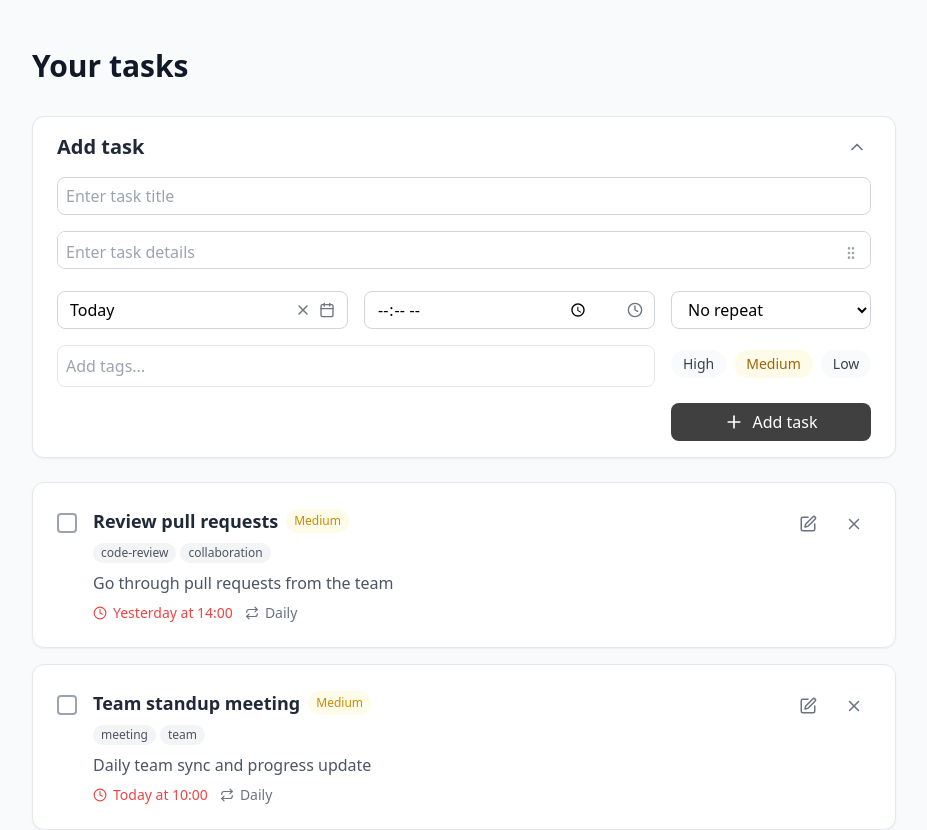
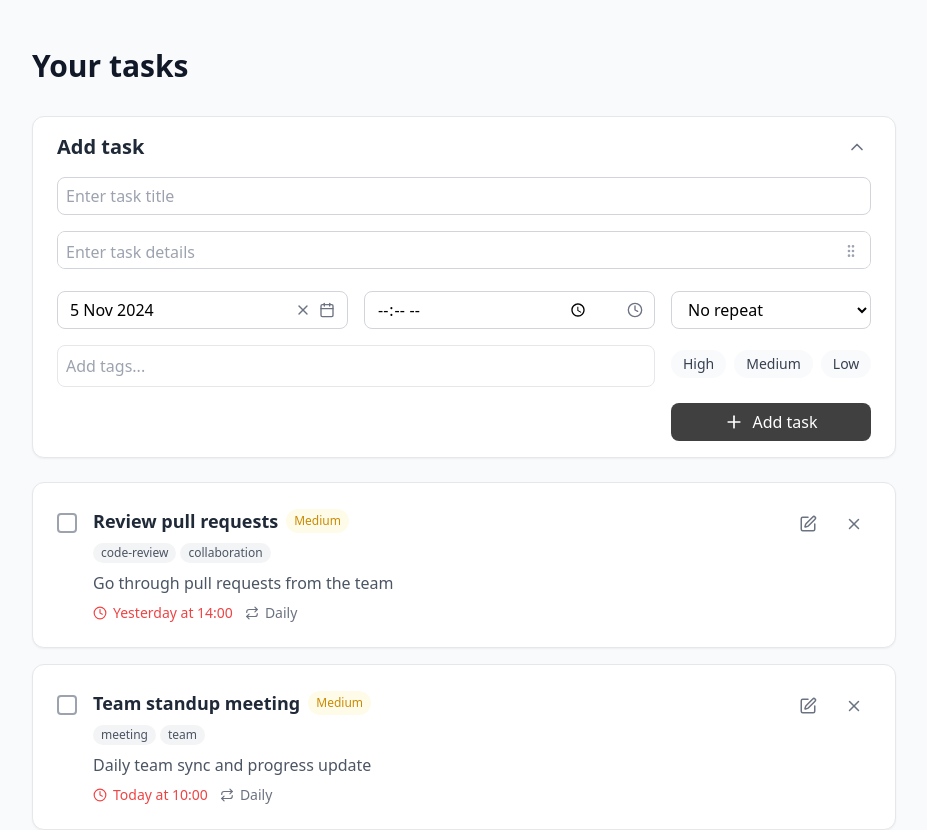
Before and after one commit to hackerman70000/To-Do-App, a React (Create React App) app: page / in a window 1280 px wide. Shown: the top 830 px of the page, without its empty margins (176-1103 px from the left). Built offline with nearby package versions, Linux system fonts and the light colour scheme.

Commit message:
Change date display

```diff
--- a/src/App.js
+++ b/src/App.js
@@ -12,7 +12,7 @@ function App() {
     details: '',
     dueDate: new Date().toISOString().split('T')[0],
     dueTime: '',
-    priority: 'medium',
+    priority: '',
     tags: [],
     recurrence: 'none'
   });
--- a/src/components/task/TaskForm.js
+++ b/src/components/task/TaskForm.js
@@ -1,3 +1,4 @@
+import { format } from 'date-fns';
 import { Calendar, ChevronDown, ChevronUp, Clock, GripVertical, Plus, X } from 'lucide-react';
 import React, { useState } from 'react';
 import { TagInput } from './components/TagInput';
@@ -14,17 +15,7 @@ const TaskForm = ({ newTask, setNewTask, addTask }) => {
 
   const formatDisplayDate = (dateStr) => {
     if (!dateStr) return '';
-
-    const today = new Date();
-    const inputDate = new Date(dateStr);
-
-    today.setHours(0, 0, 0, 0);
-    inputDate.setHours(0, 0, 0, 0);
-
-    if (inputDate.getTime() === today.getTime()) {
-      return 'Today';
-    }
-    return dateStr;
+    return format(new Date(dateStr), "d MMM yyyy");
   };
 
   const clearDate = (e) => {
@@ -84,7 +75,7 @@ const TaskForm = ({ newTask, setNewTask, addTask }) => {
               />
               <button
                 type="button"
-                className="absolute right-2 top-1/2 -translate-y-1/2 p-1 hover:bg-gray-100 rounded text-gray-400 hover:text-gray-600 cursor-grab active:cursor-grabbing"
+                className="absolute right-2 top-2 p-1 hover:bg-gray-100 rounded text-gray-400 hover:text-gray-600 cursor-grab active:cursor-grabbing" // Changed from 'top-1/2 -translate-y-1/2' to 'top-2'
                 onClick={() => setIsDetailsExpanded(!isDetailsExpanded)}
                 aria-label="Expand details"
               >
--- a/src/components/task/TaskItem.js
+++ b/src/components/task/TaskItem.js
@@ -30,7 +30,7 @@ const TaskItem = ({ task, toggleTaskStatus, deleteTask, updateTask }) => {
     if (isYesterday(date)) {
       return 'Yesterday';
     }
-    return format(date, "MMM d, yyyy");
+    return format(date, "d MMM yyyy");
   };
 
   const clearDate = (e) => {
@@ -75,7 +75,7 @@ const TaskItem = ({ task, toggleTaskStatus, deleteTask, updateTask }) => {
             />
             <button
               type="button"
-              className="absolute right-2 top-1/2 -translate-y-1/2 p-1 hover:bg-gray-100 rounded text-gray-400 hover:text-gray-600 cursor-grab active:cursor-grabbing"
+              className="absolute right-2 top-2 p-1 hover:bg-gray-100 rounded text-gray-400 hover:text-gray-600 cursor-grab active:cursor-grabbing" // Changed from 'top-1/2 -translate-y-1/2' to 'top-2'
               onClick={() => setIsDetailsExpanded(!isDetailsExpanded)}
               aria-label="Expand details"
             >
```
